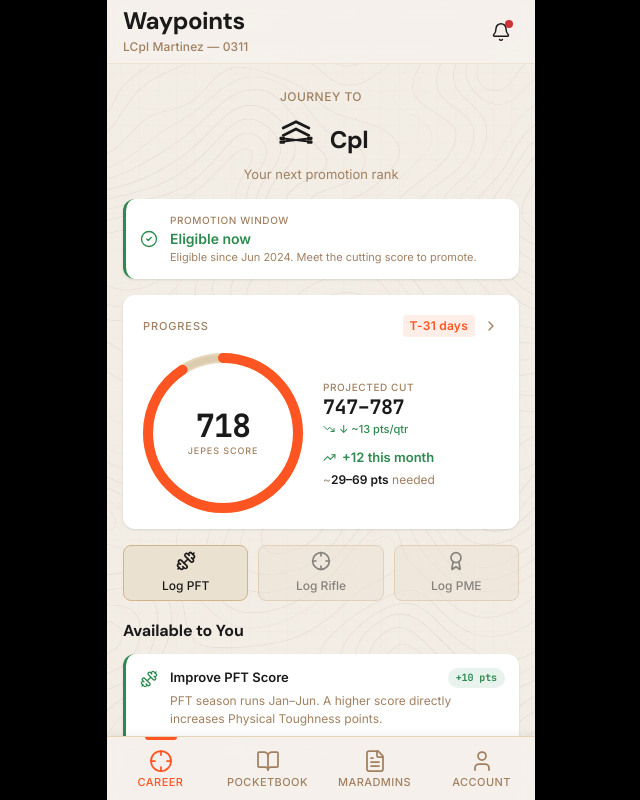
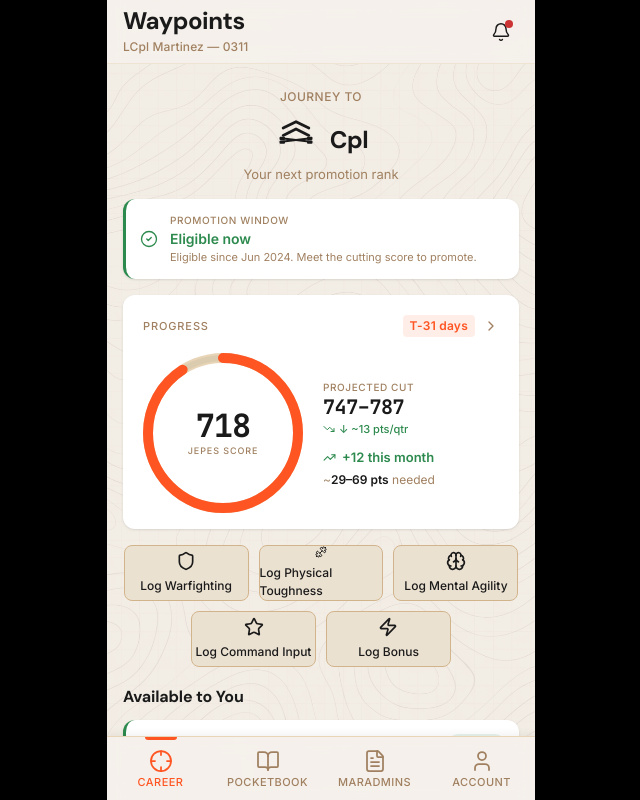
Before and after one commit to gundy27/waypoints-prototype-v2, a React (Vite) app: page / in a window 1280 px wide. Shown: the whole page, without its empty margins (319-959 px from the left). Built offline with nearby package versions, Linux system fonts and the light colour scheme.

Commit message:
Updated App.tsx

```diff
--- a/src/App.tsx
+++ b/src/App.tsx
@@ -46,7 +46,7 @@ export default function App() {
   const postOnboardingTimerRef = useRef<ReturnType<typeof setTimeout> | null>(null)
   const {
     profile, breakdown, compositeHist, bookmarks, notificationPromptShown,
-    promotionWindow, cutScoreProjection, rankedOpportunities, currentSeason,
+    promotionWindow, cutScoreProjection, rankedOpportunities,
     logPft, submitOnboarding, resetToMockData, toggleBookmark, markNotificationShown,
   } = useAppState()
 
@@ -143,8 +143,6 @@ export default function App() {
               promotionWindow={promotionWindow}
               cutScoreProjection={cutScoreProjection}
               rankedOpportunities={rankedOpportunities}
-              currentSeason={currentSeason}
-              onOpenPftModal={() => setShowPftModal(true)}
               onOpenScoreDetail={() => setShowScoreDetail(true)}
             />
           )}
--- a/src/tabs/CareerTab.tsx
+++ b/src/tabs/CareerTab.tsx
@@ -1,5 +1,5 @@
 import { useState } from 'react'
-import { TrendingUp, TrendingDown, Target, BookOpen, FileText, Dumbbell, Crosshair, Award, ChevronRight, Clock, CheckCircle2, Calendar } from 'lucide-react'
+import { TrendingUp, TrendingDown, Target, BookOpen, FileText, Dumbbell, Award, ChevronRight, Clock, CheckCircle2, Calendar, Shield, Brain, Star, Zap } from 'lucide-react'
 import type { UserProfile, ScoreBreakdown, Tip, ScoreCategory } from '../data/mockData'
 import { tips } from '../data/mockData'
 import { RankInsignia, getNextRank, isRankCode } from '../components/RankInsignia'
@@ -44,8 +44,6 @@ interface CareerTabProps {
   promotionWindow: PromotionWindow | null
   cutScoreProjection: CutScoreProjection | null
   rankedOpportunities: RankedOpportunity[]
-  currentSeason: 'pft' | 'cft'
-  onOpenPftModal: () => void
   onOpenScoreDetail: () => void
 }
 
@@ -345,8 +343,6 @@ export default function CareerTab({
   promotionWindow,
   cutScoreProjection,
   rankedOpportunities,
-  currentSeason,
-  onOpenPftModal,
   onOpenScoreDetail,
 }: CareerTabProps) {
   const [tipStatuses, setTipStatuses] = useState<Record<number, TipStatus>>(
@@ -390,33 +386,43 @@ export default function CareerTab({
       {/* Score Card */}
       <ScoreCard profile={profile} projection={cutScoreProjection} onOpen={onOpenScoreDetail} />
 
-      {/* Action Buttons — season-aware first button */}
-      <div className="grid grid-cols-3 gap-2.5 mt-4">
-        <button
-          type="button"
-          onClick={onOpenPftModal}
-          className="flex flex-col items-center justify-center gap-1.5 border-[1.5px] border-wp-tan text-wp-black font-body font-medium rounded-lg cursor-pointer transition-colors duration-150 hover:bg-wp-tan-light"
-          style={{ height: 56, fontSize: 12, background: '#ebe1d1' }}
+      {/* Score Category Tiles */}
+      <div className="flex flex-wrap justify-center gap-2.5 mt-4">
+        <div
+          className="flex flex-col items-center justify-center gap-1.5 border-[1.5px] border-wp-tan text-wp-black font-body font-medium rounded-lg"
+          style={{ height: 56, fontSize: 12, background: '#ebe1d1', width: 'calc(33.333% - 7px)' }}
+        >
+          <Shield size={20} />
+          Log Warfighting
+        </div>
+        <div
+          className="flex flex-col items-center justify-center gap-1.5 border-[1.5px] border-wp-tan text-wp-black font-body font-medium rounded-lg"
+          style={{ height: 56, fontSize: 12, background: '#ebe1d1', width: 'calc(33.333% - 7px)' }}
         >
           <Dumbbell size={20} />
-          {currentSeason === 'pft' ? 'Log PFT' : 'Log CFT'}
-        </button>
-        <button
-          type="button"
-          className="flex flex-col items-center justify-center gap-1.5 border-[1.5px] border-wp-tan text-wp-black font-body font-medium rounded-lg cursor-pointer transition-colors duration-150 hover:bg-wp-tan-light opacity-50"
-          style={{ height: 56, fontSize: 12, background: '#ebe1d1' }}
+          Log Physical Toughness
+        </div>
+        <div
+          className="flex flex-col items-center justify-center gap-1.5 border-[1.5px] border-wp-tan text-wp-black font-body font-medium rounded-lg"
+          style={{ height: 56, fontSize: 12, background: '#ebe1d1', width: 'calc(33.333% - 7px)' }}
         >
-          <Crosshair size={20} />
-          Log Rifle
-        </button>
-        <button
-          type="button"
-          className="flex flex-col items-center justify-center gap-1.5 border-[1.5px] border-wp-tan text-wp-black font-body font-medium rounded-lg cursor-pointer transition-colors duration-150 hover:bg-wp-tan-light opacity-50"
-          style={{ height: 56, fontSize: 12, background: '#ebe1d1' }}
+          <Brain size={20} />
+          Log Mental Agility
+        </div>
+        <div
+          className="flex flex-col items-center justify-center gap-1.5 border-[1.5px] border-wp-tan text-wp-black font-body font-medium rounded-lg"
+          style={{ height: 56, fontSize: 12, background: '#ebe1d1', width: 'calc(33.333% - 7px)' }}
         >
-          <Award size={20} />
-          Log PME
-        </button>
+          <Star size={20} />
+          Log Command Input
+        </div>
+        <div
+          className="flex flex-col items-center justify-center gap-1.5 border-[1.5px] border-wp-tan text-wp-black font-body font-medium rounded-lg"
+          style={{ height: 56, fontSize: 12, background: '#ebe1d1', width: 'calc(33.333% - 7px)' }}
+        >
+          <Zap size={20} />
+          Log Bonus
+        </div>
       </div>
 
       {/* Available to You — ranked opportunities */}
```
